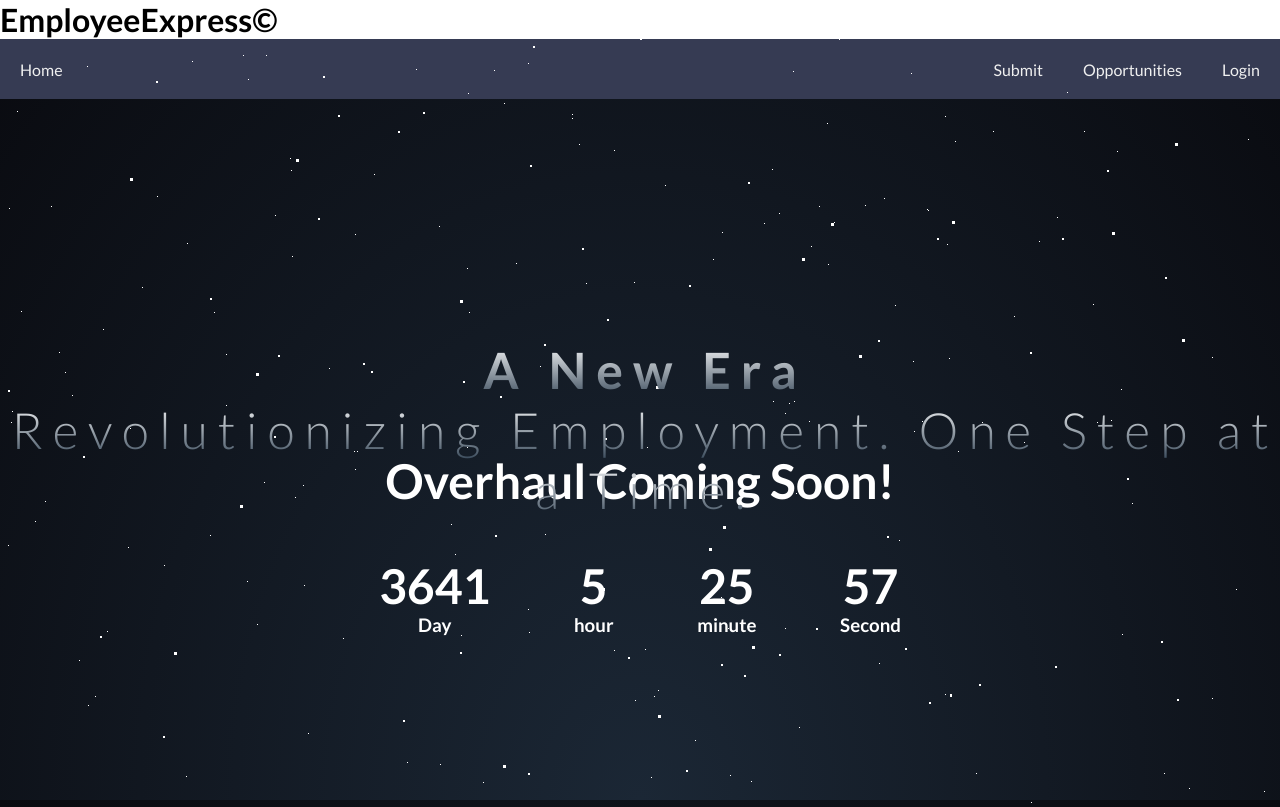
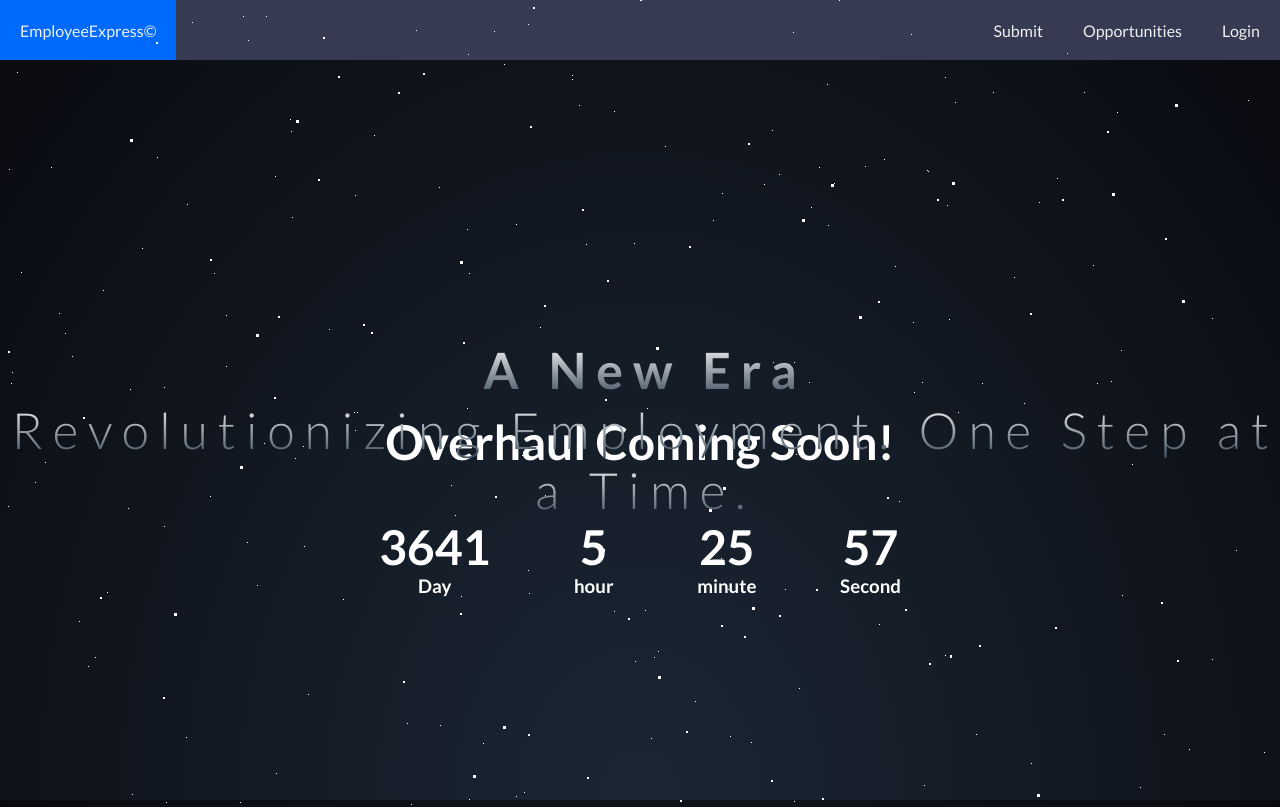
Before and after one commit to AshrithPonna/2025-FBLA-WCD-Proposal, a plain HTML site: page index.html in a window 1280 px wide. Shown: the top 807 px of the page. Drawn offline with Linux system fonts and the light colour scheme.

Commit message:
Update index.html
Fixing website errors.

```diff
--- a/index.html
+++ b/index.html
@@ -1,5 +1,8 @@
 <!DOCTYPE html>
 <html lang="en">
+
+<!--Ensuring the ocurrence of NavBars-->
+
 <head>
   <meta charset="UTF-8">
   <meta name="viewport" content="width=device-width, initial-scale=1.0">
@@ -11,7 +14,6 @@
   <link href='https://fonts.googleapis.com/css?family=Lato:300,400,700' rel='stylesheet' type='text/css'>
 </head>
 <body>
-  <h1 style = "background-color: white;">EmployeeExpress©</h1>
 
   <nav>
     <input type="checkbox" id="sidebar-active">
@@ -24,12 +26,16 @@
         <svg xmlns="http://www.w3.org/2000/svg" height="32" viewBox="0 -960 960 960" width="32"><path d="m256-200-56-56 224-224-224-224 56-56 224 224 224-224 56 56-224 224 224 224-56 56-224-224-224 224Z"/></svg>
       </label>
 
-      <!-- NOT IN TUTORIAL: The <a> tags are linked to the subpages -->
-      <a class="home-link" href="mainbar.html">Home</a>
-      <a href="submitposting.html">Submit</a>
+    <!-- Guidance Links integrated into Website-->
+
+    <a class="home-link" href="mainbar.html">EmployeeExpress©</a>
+    <a href="submitposting.html">Submit</a>
       <a href="viewpostings.html">Opportunities</a>
       <a href="signin.html">Login</a>
     </div>
+
+    <!--Website Integration of Animated Background-->
+
   </nav>
     <section class="wrapper">
       <div id="stars"></div>
@@ -42,6 +48,9 @@
                 <span>Revolutionizing Employment. One Step at a Time.</span>
             </div>
         </section>
+
+        <!--Developing Time Structure in Website.-->
+
         <section class="coming-soon">
           <div>
             <h2>Overhaul Coming Soon!</h2>
```
